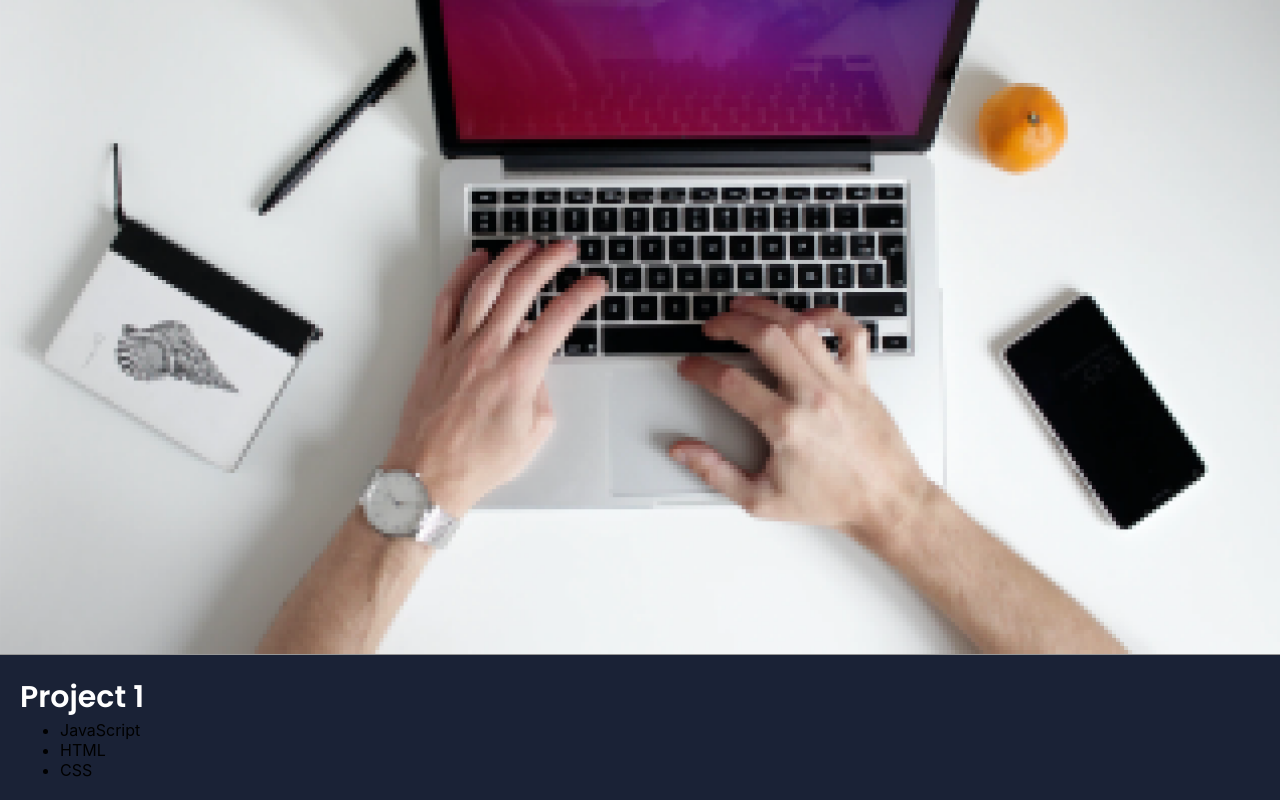
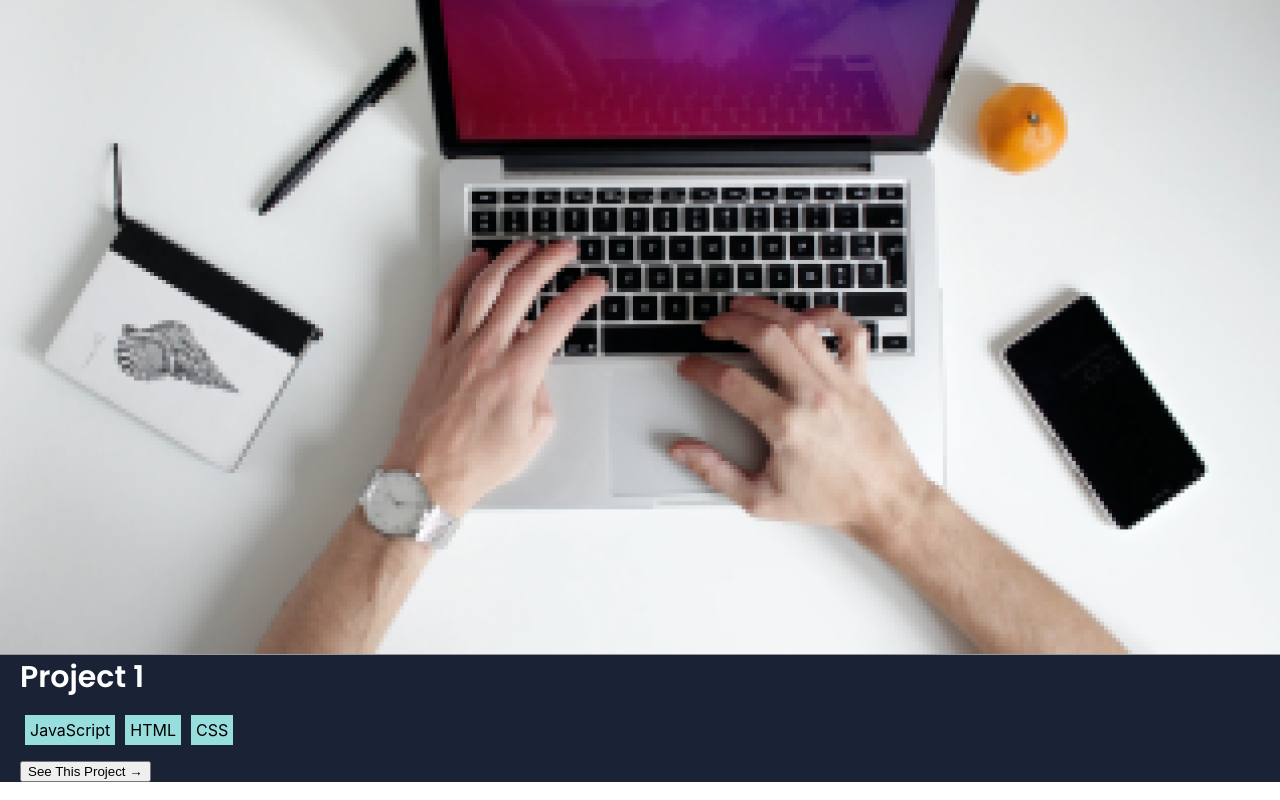
Before and after one commit to emyrue/my_portfolio, a React (Create React App) app: page / in a window 1280 px wide. Shown: the part 1077-1877 px from the top of the page. Built offline with nearby package versions, Linux system fonts and the light colour scheme.

Commit message:
Style technologies

```diff
--- a/src/pages/Projects.js
+++ b/src/pages/Projects.js
@@ -10,6 +10,8 @@ function Projects() {
       class_names_2: "project-image project-image-one",
       class_names_3: "project-info project-info-one",
       class_names_4: "project-title project-title-one",
+      class_names_5: "project-technologies project-technologies-one",
+      class_names_6: "project-technology project-technology-one",
       github_link: "",
       description: "My first project",
       screenshot: screenshot1,
@@ -24,11 +26,12 @@ function Projects() {
             <img className={project.class_names_2} src={project.screenshot} />
             <div className={project.class_names_3}>
               <h3 className={project.class_names_4}>{project.title}</h3>
-              <ul className="project-technologies">
+              <ul className={project.class_names_5}>
                 {project.technologies.map((technology) => {
-                  return (<li>{technology}</li>);
+                  return (<li className={project.class_names_6}>{technology}</li>);
                 })}
               </ul>
+              <button>See This Project →</button>
             </div>
           </div>
         );
--- a/src/style/projects.css
+++ b/src/style/projects.css
@@ -18,7 +18,7 @@
 
 .project-info {
   background-color: #1a2236;
-  padding: 20px;
+  padding: 0 20px;
 }
 
 .project-title {
@@ -26,6 +26,20 @@
   font-family: 'Poppins', 'Times New Roman', Times, serif;
   font-weight: 600;
   font-size: 30px;
+  margin: 0;
+}
+
+.project-technologies {
+  list-style: none;
+  padding: 10px 0;
+  display: flex;
+  flex-wrap: wrap;
+}
+
+.project-technology {
+  background-color: #98dede;
+  padding: 5px;
+  margin: 5px;
 }
 
 @media  screen and (min-width: 992px) {
```
